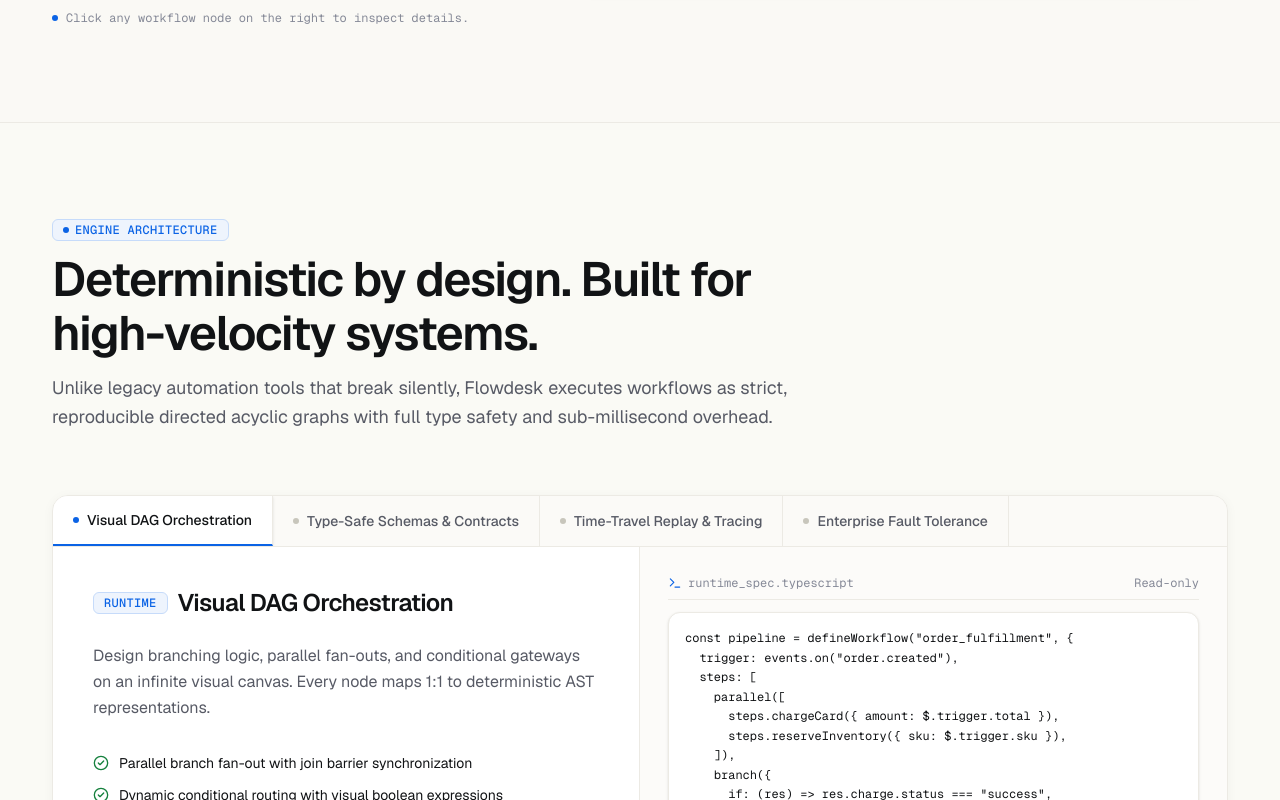
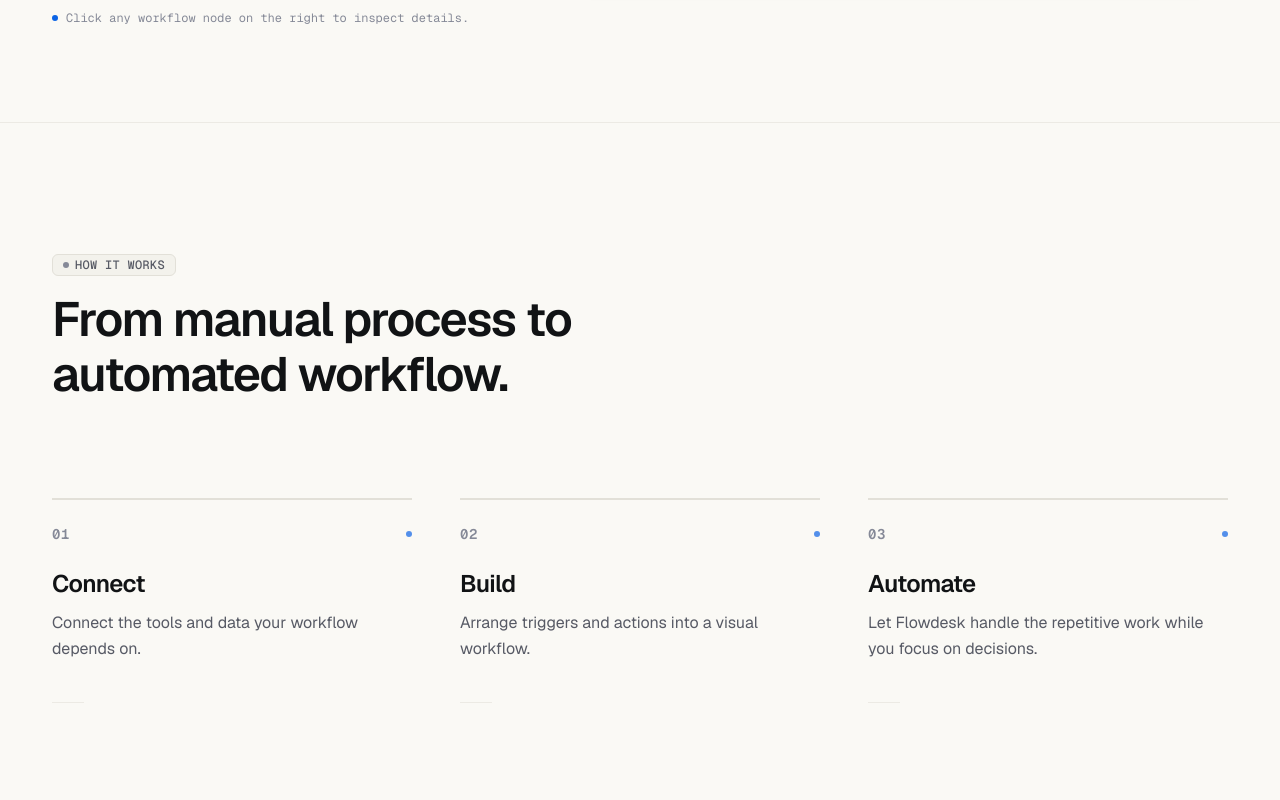
Before and after one commit to Hardik88013/Flowdesk, a Next.js app: page / in a window 1280 px wide. Shown: the part 1720-2520 px from the top of the page. Built offline with nearby package versions, Linux system fonts and the light colour scheme.

Commit message:
feat: add editorial How it works 3-step section with subtle scroll reveal

```diff
--- a/src/app/page.tsx
+++ b/src/app/page.tsx
@@ -2,6 +2,7 @@
   Navbar,
   Hero,
   ProductDemo,
+  HowItWorks,
   EngineFeatures,
   BlueprintGallery,
   DeveloperExperience,
@@ -22,25 +23,28 @@
         {/* 1. Hero Section with Miniature Interactive Workflow */}
         <Hero />
 
-        {/* 2. Main Product Demonstration (Interactive Dashboard & Node Selection) */}
+        {/* 2. Main Product Demonstration (Interactive Dashboard) */}
         <ProductDemo />
 
-        {/* 3. Deterministic Engine Architecture & Interactive Tabs */}
+        {/* 3. Editorial How It Works Section */}
+        <HowItWorks />
+
+        {/* 4. Deterministic Engine Architecture & Interactive Tabs */}
         <EngineFeatures />
 
-        {/* 4. Production Blueprints & Sequential Timelines */}
+        {/* 5. Production Blueprints & Sequential Timelines */}
         <BlueprintGallery />
 
-        {/* 5. Developer Experience & Code Terminal SDKs */}
+        {/* 6. Developer Experience & Code Terminal SDKs */}
         <DeveloperExperience />
 
-        {/* 6. Honest, Transparent Pricing Matrix */}
+        {/* 7. Honest, Transparent Pricing Matrix */}
         <PricingSection />
 
-        {/* 7. Technical FAQ Accordion */}
+        {/* 8. Technical FAQ Accordion */}
         <FAQSection />
 
-        {/* 8. Bottom Developer CTA */}
+        {/* 9. Bottom Developer CTA */}
         <CTASection />
       </main>
 
--- /dev/null
+++ b/src/components/HowItWorks.tsx
@@ -0,0 +1,94 @@
+"use client";
+
+import React from "react";
+import { Container } from "./Container";
+import { Badge } from "./Badge";
+import { motion } from "framer-motion";
+
+interface Step {
+  number: string;
+  title: string;
+  description: string;
+}
+
+const steps: Step[] = [
+  {
+    number: "01",
+    title: "Connect",
+    description: "Connect the tools and data your workflow depends on.",
+  },
+  {
+    number: "02",
+    title: "Build",
+    description: "Arrange triggers and actions into a visual workflow.",
+  },
+  {
+    number: "03",
+    title: "Automate",
+    description:
+      "Let Flowdesk handle the repetitive work while you focus on decisions.",
+  },
+];
+
+export function HowItWorks() {
+  return (
+    <section
+      id="how-it-works"
+      className="py-20 sm:py-28 lg:py-32 border-t border-[#ECEAE4] bg-[#FAF9F5] scroll-mt-16 overflow-hidden"
+    >
+      <Container size="default">
+        <motion.div
+          initial={{ opacity: 0, y: 16 }}
+          whileInView={{ opacity: 1, y: 0 }}
+          viewport={{ once: true, margin: "-80px" }}
+          transition={{ duration: 0.5, ease: [0.16, 1, 0.3, 1] }}
+          className="space-y-16 sm:space-y-20 lg:space-y-24"
+        >
+          {/* Editorial Section Header */}
+          <div className="max-w-2xl space-y-4">
+            <Badge variant="default" dot>
+              How It Works
+            </Badge>
+
+            <h2 className="text-3xl sm:text-4xl lg:text-5xl font-semibold tracking-[-0.03em] text-[#111315] leading-[1.15]">
+              From manual process to automated workflow.
+            </h2>
+          </div>
+
+          {/* Editorial 3-Step Flow */}
+          <div className="grid grid-cols-1 md:grid-cols-3 gap-10 md:gap-8 lg:gap-12 relative">
+            {steps.map((step, index) => (
+              <div
+                key={step.number}
+                className="relative flex flex-col justify-between pt-6 border-t border-[#ECEAE4] md:border-t-2 md:border-[#E2E0D8] space-y-6"
+              >
+                {/* Step Header: Number & Subtle Visual Node Indicator */}
+                <div className="flex items-center justify-between">
+                  <span className="font-mono text-xs sm:text-sm font-semibold text-[#858997] tracking-wider">
+                    {step.number}
+                  </span>
+                  <span className="w-1.5 h-1.5 rounded-full bg-[#0B63E5]/70" />
+                </div>
+
+                {/* Step Title & Copy */}
+                <div className="space-y-2.5">
+                  <h3 className="text-xl sm:text-2xl font-semibold tracking-tight text-[#111315]">
+                    {step.title}
+                  </h3>
+                  <p className="text-sm sm:text-base text-[#575A65] leading-relaxed font-normal">
+                    {step.description}
+                  </p>
+                </div>
+
+                {/* Subtle Step Baseline Divider */}
+                <div className="pt-4">
+                  <div className="h-px w-8 bg-[#ECEAE4]" />
+                </div>
+              </div>
+            ))}
+          </div>
+        </motion.div>
+      </Container>
+    </section>
+  );
+}
--- a/src/components/index.ts
+++ b/src/components/index.ts
@@ -16,6 +16,7 @@
 export { Hero } from "./Hero";
 export { ProductDemo } from "./ProductDemo";
 export type { DemoNode } from "./ProductDemo";
+export { HowItWorks } from "./HowItWorks";
 export { EngineFeatures } from "./EngineFeatures";
 export { BlueprintGallery } from "./BlueprintGallery";
 export { DeveloperExperience } from "./DeveloperExperience";
```
